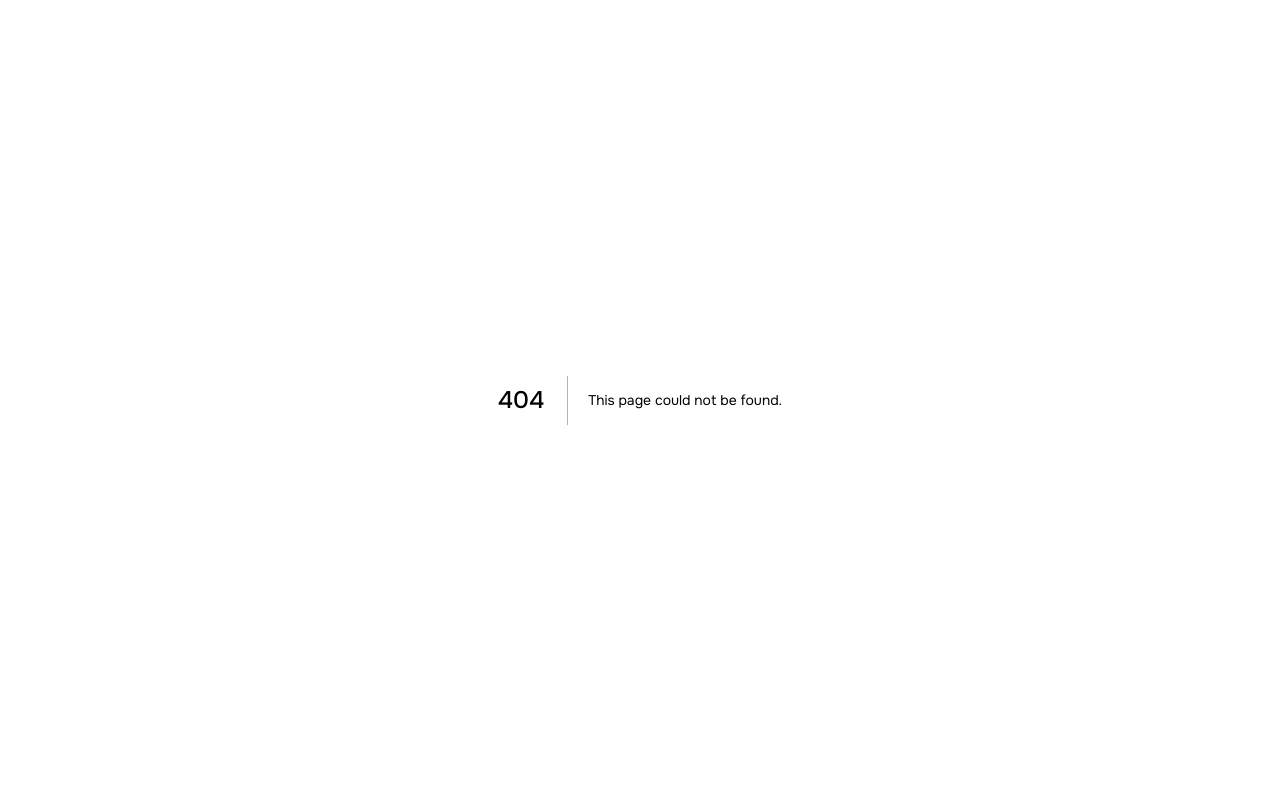
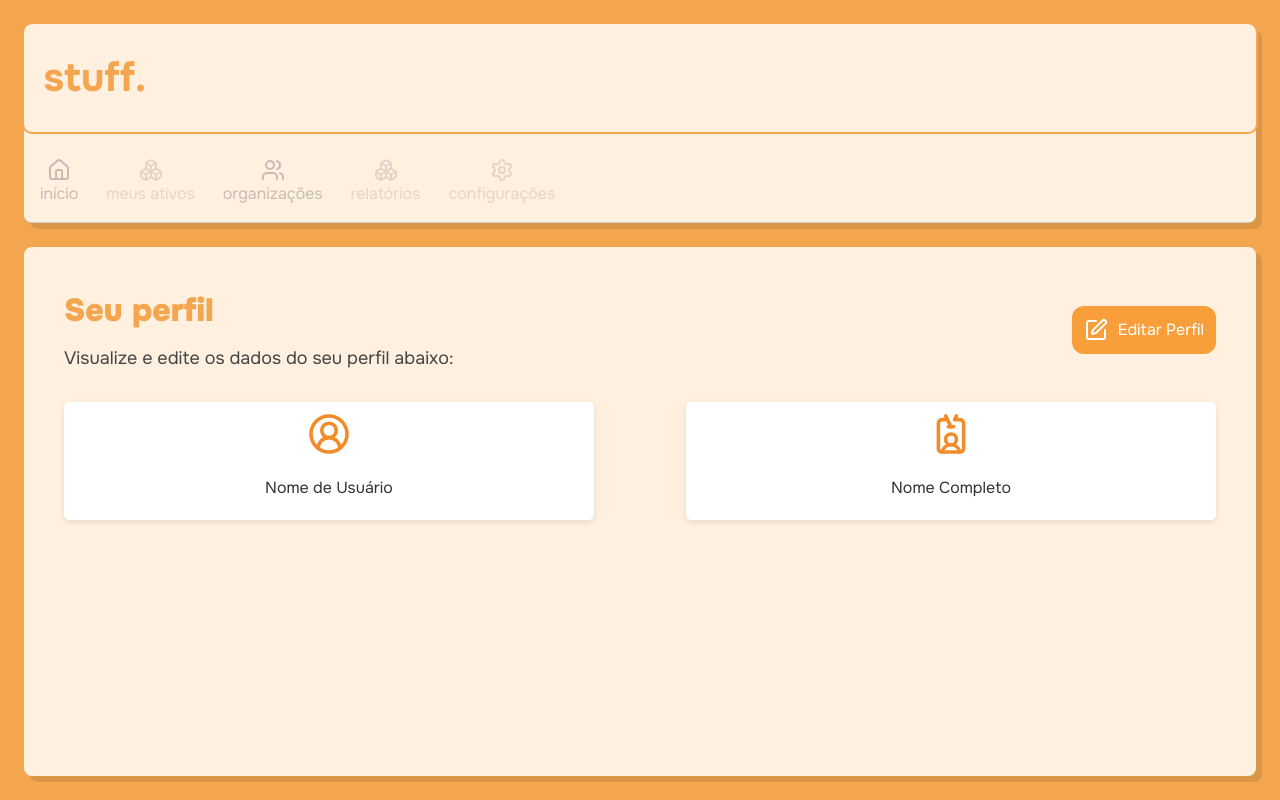
Before and after one commit to luiz-felipe-b/stuff-front-web, a Next.js app: page /pages/profile in a window 1280 px wide. Before the commit this address had no page. Built offline with nearby package versions, Linux system fonts and the light colour scheme.

Commit message:
feat(profile-page): create a basic page for user profile

```diff
--- a/src/app/components/header/header.tsx
+++ b/src/app/components/header/header.tsx
@@ -1,6 +1,7 @@
 "use client"
 
-import { Home, Building, Boxes, Users, Settings } from "lucide-react";
+import { Home, Building, Boxes, Users, Settings,  } from "lucide-react";
+
 import "./header.css";
 import Link from "next/link";
 
--- a/src/app/pages/dashboard/page.tsx
+++ b/src/app/pages/dashboard/page.tsx
@@ -12,7 +12,7 @@ export default function Dashboard() {
         <Header activeTab='home' />
         <main className="main">
           <h1> Seu painel{user && user.firstName ? `, ${user.firstName}!` : ""}</h1>
-          <p>acompanhe tudo de um lugar só</p>
+          <p>Acompanhe tudo de um lugar só</p>
 
           <div className="cards">
             <div className="card">
--- a/src/app/pages/organization/page.tsx
+++ b/src/app/pages/organization/page.tsx
@@ -224,7 +224,7 @@ const OrganizacoesPage = () => {
             justifyContent: "space-between",
           }}
         >
-          <p>junte a galera e seus ativos!</p>
+          <p>Junte a galera e seus ativos!</p>
           <div style={{ display: "flex", gap: 8 }}>
             <button
                 style={{ alignContent: "center", justifyContent: "center" }}
--- /dev/null
+++ b/src/app/pages/profile/page.tsx
@@ -0,0 +1,136 @@
+"use client"
+
+import Head from 'next/head';
+import '../../styles/profile.css';
+import Header from '@/app/components/header/header';
+import { useUser } from "../../../context/UserContext"
+import { Edit, Save, CircleX, UserCircle2, IdCardLanyard } from 'lucide-react';
+import { useEffect, useState } from 'react';
+import { FaUser } from 'react-icons/fa';
+
+export default function Profile() {
+  const { user } = useUser();
+
+  const [formData, setFormData] = useState({
+    userName: "",
+    firstName: "",
+    lastName: "",
+  });
+
+  const [hasEnteredEdit, setHasEnteredEdit] = useState(false);
+
+  // Atualiza formData com os dados do user ao carregar
+  useEffect(() => {
+    if (user) {
+      setFormData({
+        userName: user.username || "",
+        firstName: user.firstName || "",
+        lastName: user.lastName || "",
+      });
+    }
+  }, [user]);
+
+  const handleChange = (e: React.ChangeEvent<HTMLInputElement>) => {
+    const { name, value } = e.target;
+    setFormData(prev => ({
+      ...prev,
+      [name]: value
+    }));
+  };
+
+  return (
+    <>
+      <Header activeTab='' />
+      <main className="main">
+        <section className='main__top'>
+          <div className='main__top__texts'>
+            <h1> Seu perfil{user?.firstName ? `, ${user.firstName}!` : ""}</h1>
+            <p>Visualize e edite os dados do seu perfil abaixo:</p>
+          </div>
+
+          {!hasEnteredEdit ? (
+            <button onClick={() => setHasEnteredEdit(true)}>
+              <Edit />
+              Editar Perfil
+            </button>
+          ) : (
+            <div className="edit__buttons">
+              <button onClick={() => console.log("Atualizando:", formData)}>
+                <Save />
+                Atualizar Perfil
+              </button>
+              <button onClick={() => setHasEnteredEdit(false)}>
+                <CircleX />
+                Cancelar
+              </button>
+            </div>
+          )}
+        </section>
+
+        {hasEnteredEdit ? (
+          <section className='main__edit'>
+
+              <div className='main__edit__input'>
+                <legend>Username</legend>
+                <div className="input__container">
+                  <FaUser className="input__container__icon" />
+                  <input
+                    type="text"
+                    name="userName"
+                    placeholder="Username"
+                    className="input-field"
+                    value={formData["userName"]}
+                    onChange={handleChange}
+                    required
+                  />
+                </div>
+              </div>
+              <div className='main__edit__input'>
+                <legend>Primeiro Nome</legend>
+                <div className="input__container">
+                  <FaUser className="input__container__icon" />
+                  <input
+                    type="text"
+                    name="firstName"
+                    placeholder="Primeiro Nome"
+                    className="input-field"
+                    value={formData["firstName"]}
+                    onChange={handleChange}
+                    required
+                  />
+                </div>
+              </div>
+              <div className='main__edit__input'>
+                <legend>Último Nome</legend>
+                <div className="input__container">
+                  <FaUser className="input__container__icon" />
+                  <input
+                    type="text"
+                    name="lastName"
+                    placeholder="Último Nome"
+                    className="input-field"
+                    value={formData["lastName"]}
+                    onChange={handleChange}
+                    required
+                  />
+                </div>
+              </div>
+          </section>
+        ) : (
+          <section className='main__info'>
+            <div className='main__info__container'>
+                <UserCircle2 className='main__info__container__icon' />
+                <h2>{user?.username}</h2>
+                <h3>Nome de Usuário</h3>
+            </div>
+            <div className='main__info__container'>
+                <IdCardLanyard className='main__info__container__icon' />
+                <h2>{user?.firstName} {user?.lastName}</h2>
+                <h3>Nome Completo</h3>
+            </div>
+          </section>
+        )}
+      </main>
+    </>
+  );
+}
--- a/src/app/pages/reset-password/page.tsx
+++ b/src/app/pages/reset-password/page.tsx
@@ -89,8 +89,17 @@ const ResetPasswordPage: React.FC = () => {
     } catch (error: any) {
       if (error.response) {
         switch (error.response.status) {
+          case 400:
+            setError("A senha enviada é inválida!");
+            break;
+          case 401:
+            setError("Usuário não autenticado!");
+            break;
           case 403:
             setError("O token enviado não é valido!");
+            break;
+          case 404:
+            setError("Não foi possível encontrar o usuário para a alteração");
             break;
           default:
             setError("Ocorreu um erro durante a troca de senha. Tente novamente.");
--- /dev/null
+++ b/src/app/styles/profile.css
@@ -0,0 +1,164 @@
+* {
+  margin: 0;
+  padding: 0;
+  box-sizing: border-box;
+}
+
+body {
+  font-family: 'Onest', sans-serif;
+  background-color: #F4A64E;
+  color: var(--text);
+  padding: 12px;
+  height: 100vh;
+  display: flex;
+  flex-direction: column;
+}
+
+.main {
+  background-color: #FFF0E0;
+  display: flex;
+  flex-direction: column;
+  flex: 1;
+  overflow-y: auto;
+  margin: 12px;
+  border-radius: 8px;
+  box-shadow: 6px 6px 0px rgba(0, 0, 0, 0.1);
+}
+
+.main__top {
+    display: flex;
+    align-items: center;
+    justify-content: space-between;
+    flex-wrap: wrap;
+    gap: 10px;
+}
+
+
+.main__top__texts h1 {
+  font-size: 32px;
+}
+
+.main__top__texts p {
+  font-size: 18px;
+  color: #444;
+}
+
+.main__top button {
+    display: flex;
+    align-items: center;
+    gap: 10px;
+    background-color: #F89F3C;
+    color: white;
+    padding: 12px;
+    border: none;
+    border-radius: var(--border-radius);
+    cursor: pointer;
+    font-size: 1rem;
+    transition: background-color 0.1s ease;
+}
+
+
+.main__top .edit__buttons {
+    display: flex;
+    gap: 20px;
+    flex-wrap: wrap;
+}
+
+button:hover {
+  background-color: #FFC685;
+}
+
+button.danger {
+  background-color: #C62828;
+}
+
+button.danger:hover {
+  background-color: #F65757;
+}
+
+
+.main__info {
+    display: flex;
+    flex-wrap: wrap;
+    justify-content: space-between;
+    gap: 20px;
+    padding: 30px 0;
+}
+
+.main__info__container {
+    display: flex;
+    align-items: center;
+    justify-content: center;
+    flex-direction: column;
+    gap: 15px;
+    width: 46%;
+    background-color: white;
+    border-radius: 5px;
+    padding: 20px 0;
+    box-shadow: 0 2px 6px rgba(0, 0, 0, 0.1);
+}
+
+.main__info__container__icon {
+    color: #f28c28;
+    scale: 1.8;
+}
+
+.main__info__container h2 {
+    font-size: 24px;
+    font-weight: bold;
+}
+
+.main__info__container h3 {
+    font-size: 16px;
+}
+
+.main__edit {
+    display: flex;
+    flex-direction: column;
+    gap: 20px;
+    padding: 30px 0;
+}
+
+.main__edit__input {
+    display: flex;
+    flex-direction: column;
+    gap: 10px;
+}
+
+.main__edit__input {
+    font-size: 18px;
+}
+
+.input__container {
+  display: flex;
+  align-items: center;
+  background-color: #ffffff;
+  border: 2px solid transparent;
+  border-radius: 8px;
+  padding: 0.5rem 0.75rem;
+  transition: border 0.3s ease;
+}
+
+.input__container:focus-within {
+  border-color: #F89F3C;
+}
+
+.input__container__icon {
+  color: #f28c28;
+  margin-right: 0.5rem;
+  font-size: 1rem;
+}
+
+.input-field {
+  flex: 1;
+  border: none;
+  background: transparent;
+  outline: none;
+  font-size: 1rem;
+  color: #3e3e3e;
+}
+
+.input-field::placeholder {
+  color: #c1a480;
+  font-style: italic;
+}
```
